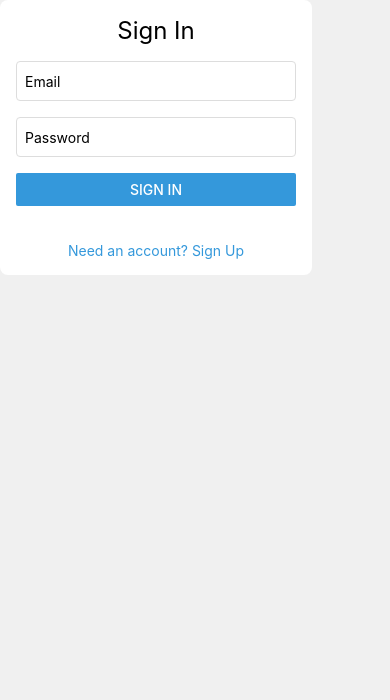
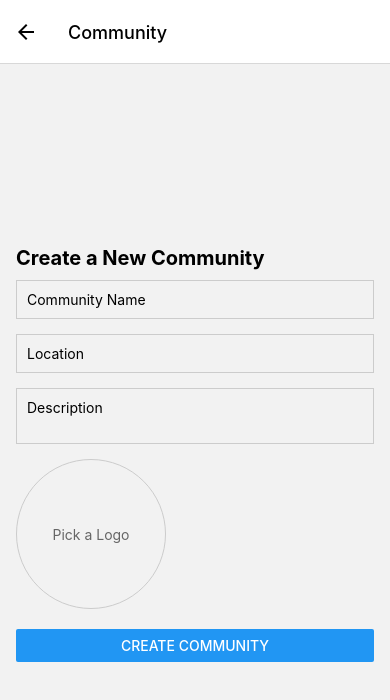
Before and after one commit to EdwinLolo/CrossPlat_RunningApp, a React Native app in the folder RunningApp/: screen /Community in a window 390 px wide. Shown: the top 700 px of the page. Built offline with nearby package versions, Linux system fonts and the light colour scheme.

Commit message:
create community

```diff
--- a/RunningApp/App.js
+++ b/RunningApp/App.js
@@ -6,6 +6,8 @@ import { createNativeStackNavigator } from "@react-navigation/native-stack";
 import BottomNavbar from "./BottomNavbar";
 import SplashScreen from "./Pages/Splash";
 import Login from "./Pages/Login";
+import Community from "./Pages/Community";
+import Tracking from "./Pages/Tracking";
 
 const Stack = createNativeStackNavigator();
 
@@ -34,6 +36,18 @@ export default function App() {
         <Stack.Screen
           name="BottomNavbar"
           component={BottomNavbar}
+          options={{ headerShown: false }}
+          style={{ backgroundColor: "#FFFFFF" }}
+        />
+        <Stack.Screen
+          name="Community"
+          component={Community}
+          options={{ headerShown: true }}
+          style={{ backgroundColor: "#FFFFFF" }}
+        />
+        <Stack.Screen
+          name="Tracking"
+          component={Tracking}
           options={{ headerShown: true }}
           style={{ backgroundColor: "#FFFFFF" }}
         />
--- a/RunningApp/BottomNavbar.js
+++ b/RunningApp/BottomNavbar.js
@@ -30,7 +30,7 @@ export default function BottomNavbar({ user, handleAuthentication }) {
     <Tab.Navigator screenOptions={screenOptions}>
       <Tab.Screen
         name="Home"
-        component={HomeScreen}
+        // component={HomeScreen}
         options={{
           tabBarIcon: ({ focused }) => {
             return (
@@ -52,7 +52,9 @@ export default function BottomNavbar({ user, handleAuthentication }) {
             );
           },
         }}
-      />
+      >
+        {() => <HomeScreen user={user} />}
+      </Tab.Screen>
       <Tab.Screen
         name="History"
         component={HistoryScreen}
--- /dev/null
+++ b/RunningApp/Pages/Community.js
@@ -0,0 +1,154 @@
+import React, { useState } from "react";
+import {
+  View,
+  Text,
+  TextInput,
+  Button,
+  Alert,
+  StyleSheet,
+  Image,
+  TouchableOpacity,
+} from "react-native";
+import { FIREBASE_DB } from "../config/firebaseConfig";
+import { addDoc, collection } from "firebase/firestore";
+import * as ImagePicker from "expo-image-picker";
+import { useRoute } from "@react-navigation/native";
+
+const Community = () => {
+  const route = useRoute();
+  const { uid, displayName } = route.params?.user || {}; // Ambil uid dan displayName
+
+  const [communityName, setCommunityName] = useState("");
+  const [location, setLocation] = useState("");
+  const [description, setDescription] = useState("");
+  const [logo, setLogo] = useState(null); // URL untuk logo gambar
+
+  // Fungsi untuk memilih gambar logo
+  const pickImage = async () => {
+    const result = await ImagePicker.launchImageLibraryAsync({
+      mediaTypes: ImagePicker.MediaTypeOptions.Images,
+      allowsEditing: true,
+      aspect: [1, 1],
+      quality: 1,
+    });
+
+    // Cek apakah result tidak dibatalkan dan memiliki aset
+    if (!result.canceled && result.assets && result.assets.length > 0) {
+      setLogo(result.assets[0].uri); // Ambil URI gambar dari result.assets
+      console.log(result.assets[0].uri);
+    }
+  };
+
+  const createCommunity = async () => {
+    if (
+      !communityName.trim() ||
+      !location.trim() ||
+      !description.trim() ||
+      !logo
+    ) {
+      Alert.alert("Error", "All fields are required!");
+      return;
+    }
+
+    if (!uid || !displayName) {
+      Alert.alert("Error", "User information is missing");
+      return;
+    }
+
+    try {
+      // Menyimpan komunitas baru ke Firestore
+      await addDoc(collection(FIREBASE_DB, "communitiesCrossPlat"), {
+        name: communityName,
+        location: location,
+        description: description,
+        logo: logo, // URL logo gambar
+        adminId: uid,
+        adminName: displayName,
+        createdAt: new Date(),
+      });
+
+      Alert.alert("Success", "Community created successfully!");
+      // Reset semua input setelah komunitas dibuat
+      setCommunityName("");
+      setLocation("");
+      setDescription("");
+      setLogo(null);
+    } catch (error) {
+      console.error("Error creating community:", error);
+      Alert.alert("Error", "Failed to create community");
+    }
+  };
+
+  return (
+    <View style={styles.container}>
+      <Text style={styles.title}>Create a New Community</Text>
+      <TextInput
+        style={styles.input}
+        placeholder="Community Name"
+        value={communityName}
+        onChangeText={setCommunityName}
+      />
+      <TextInput
+        style={styles.input}
+        placeholder="Location"
+        value={location}
+        onChangeText={setLocation}
+      />
+      <TextInput
+        style={styles.input}
+        placeholder="Description"
+        value={description}
+        onChangeText={setDescription}
+        multiline
+      />
+      <TouchableOpacity onPress={pickImage} style={styles.imagePicker}>
+        {logo ? (
+          <Image source={{ uri: logo }} style={styles.logo} />
+        ) : (
+          <Text style={styles.imageText}>Pick a Logo</Text>
+        )}
+      </TouchableOpacity>
+      <Button title="Create Community" onPress={createCommunity} />
+    </View>
+  );
+};
+
+const styles = StyleSheet.create({
+  container: {
+    padding: 16,
+    flex: 1,
+    justifyContent: "center",
+  },
+  title: {
+    fontSize: 20,
+    fontWeight: "bold",
+    marginBottom: 10,
+  },
+  input: {
+    borderWidth: 1,
+    borderColor: "#ccc",
+    padding: 10,
+    marginBottom: 15,
+  },
+  imagePicker: {
+    height: 150,
+    width: 150,
+    borderWidth: 1,
+    borderColor: "#ccc",
+    alignItems: "center",
+    justifyContent: "center",
+    marginBottom: 20,
+    borderRadius: 75,
+    overflow: "hidden",
+  },
+  logo: {
+    width: "100%",
+    height: "100%",
+    borderRadius: 75,
+  },
+  imageText: {
+    color: "#666",
+  },
+});
+
+export default Community;
--- a/RunningApp/Pages/HomeScreen.js
+++ b/RunningApp/Pages/HomeScreen.js
@@ -1,10 +1,30 @@
-import { View, Text } from "react-native";
+import { View, Text, TouchableOpacity, StyleSheet } from "react-native";
+import { useNavigation } from "@react-navigation/native";
 import React from "react";
 
-const HomeScreen = () => {
+const HomeScreen = ({ user }) => {
+  const navigation = useNavigation();
   return (
     <View>
-      <Text>HomeScreen</Text>
+      <Text>Hello,{user.displayName}</Text>
+      <Text>Beginner</Text>
+      <TouchableOpacity
+        onPress={() =>
+          navigation.navigate("Community", {
+            user: { uid: user.uid, displayName: user.displayName }, // Hanya kirim uid dan displayName
+          })
+        }
+        style={{ backgroundColor: "red" }}
+      >
+        <Text style={{ color: "white" }}>Community</Text>
+      </TouchableOpacity>
+
+      <TouchableOpacity
+        onPress={() => navigation.navigate("Tracking")}
+        style={{ backgroundColor: "black" }}
+      >
+        <Text style={{ color: "white" }}>Tracking</Text>
+      </TouchableOpacity>
     </View>
   );
 };
--- /dev/null
+++ b/RunningApp/Pages/Tracking.js
@@ -0,0 +1,12 @@
+import { View, Text } from "react-native";
+import React from "react";
+
+const Tracking = () => {
+  return (
+    <View>
+      <Text>Tracking</Text>
+    </View>
+  );
+};
+
+export default Tracking;
--- a/RunningApp/app.json
+++ b/RunningApp/app.json
@@ -22,6 +22,14 @@
     },
     "web": {
       "favicon": "./assets/favicon.png"
-    }
+    },
+    "plugins": [
+      [
+        "expo-image-picker",
+        {
+          "photosPermission": "The app accesses your photos to let you share them with your friends."
+        }
+      ]
+    ]
   }
 }
--- a/RunningApp/config/firebaseConfig.ts
+++ b/RunningApp/config/firebaseConfig.ts
@@ -1,17 +1,32 @@
 // src/config/firebaseConfig.ts
-import { initializeApp } from "@firebase/app";
+import { initializeApp, getApps } from "@firebase/app";
 import { getAuth } from "@firebase/auth";
 import { getFirestore } from "@firebase/firestore";
 
+// const firebaseConfig = {
+//   apiKey: "AIzaSyCXLaaPEKyT5bW6xmPnEh8VQ0UhaxjBvT4",
+//   authDomain: "crossplatrunningapp-85415.firebaseapp.com",
+//   projectId: "crossplatrunningapp-85415",
+//   storageBucket: "crossplatrunningapp-85415.firebasestorage.app",
+//   messagingSenderId: "97169356305",
+//   appId: "1:97169356305:web:e52d43691611b12f21a3b0",
+// };
+
 const firebaseConfig = {
-  apiKey: "AIzaSyCXLaaPEKyT5bW6xmPnEh8VQ0UhaxjBvT4",
-  authDomain: "crossplatrunningapp-85415.firebaseapp.com",
-  projectId: "crossplatrunningapp-85415",
-  storageBucket: "crossplatrunningapp-85415.firebasestorage.app",
-  messagingSenderId: "97169356305",
-  appId: "1:97169356305:web:e52d43691611b12f21a3b0",
+  apiKey: "AIzaSyA7W12MBd88XeGaZClrRyVyPzLLW2awhiE",
+  authDomain: "runningappmap-e6423.firebaseapp.com",
+  projectId: "runningappmap-e6423",
+  storageBucket: "runningappmap-e6423.appspot.com",
+  messagingSenderId: "668079487094",
+  appId: "1:668079487094:web:03dc4e22a590799beb8757",
 };
 
-export const FIREBASE_APP = initializeApp(firebaseConfig);
+let FIREBASE_APP;
+if (!getApps().length) {
+  FIREBASE_APP = initializeApp(firebaseConfig);
+} else {
+  FIREBASE_APP = getApps()[0];
+}
+
 export const FIREBASE_AUTH = getAuth(FIREBASE_APP);
 export const FIREBASE_DB = getFirestore(FIREBASE_APP);
--- a/RunningApp/package.json
+++ b/RunningApp/package.json
@@ -20,6 +20,7 @@
     "@react-navigation/native-stack": "^6.11.0",
     "@types/react": "~18.2.79",
     "expo": "~51.0.28",
+    "expo-image-picker": "~15.0.7",
     "expo-status-bar": "~1.12.1",
     "firebase": "^11.0.1",
     "react": "18.2.0",
```
Also changed, not shown: 2 other files (tests, documents, lock files or other folders).
